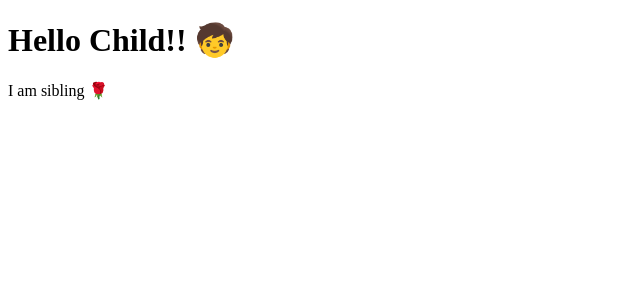
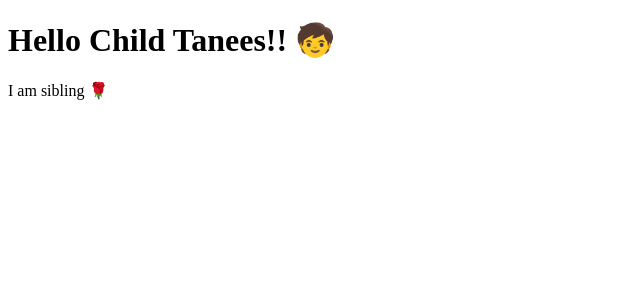
Before and after one commit to findsaranya/react-app-course, a React (Vite) app: page / in a window 1280 px wide. Shown: the top 300 px of the page, without its empty margins (0-640 px from the left). Built offline with nearby package versions, Linux system fonts and the light colour scheme.

Commit message:
update greeting messages in App.js and enhance README.md formatting

```diff
--- a/App.js
+++ b/App.js
@@ -17,12 +17,12 @@ const parent = React.createElement(
     React.createElement(
       "h1",
       { id: "sibling", key: "sibling1" },
-      "Hello Child!! 🧒 "
+      "Hello Child Tanees!! 🧒 "
     ),
     React.createElement(
       "div",
       { id: "sibling", key: "sibling2" },
-      "I am sibling 🌹 "
+      "I am sibling 🌹"
     ),
   ])
 );
```
Also changed, not shown: 1 other file (tests, documents, lock files or other folders).
